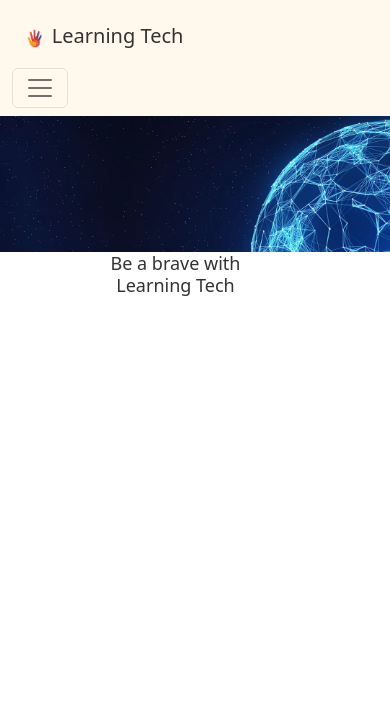
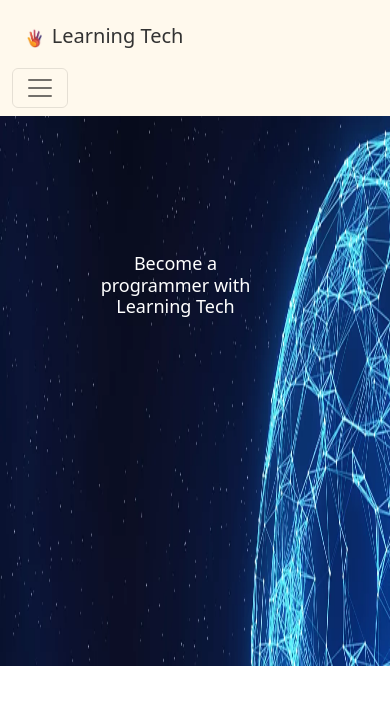
Before and after one commit to Syeda-Aisha-Ahmad/Learning_Tech_Client, a React (Create React App) app: page / in a window 390 px wide. Shown: the top 704 px of the page. Built offline with nearby package versions, Linux system fonts and the light colour scheme; no server answers.

Commit message:
pdf added

```diff
--- a/package.json
+++ b/package.json
@@ -16,6 +16,8 @@
     "react-dom": "^18.2.0",
     "react-router-dom": "^6.4.2",
     "react-scripts": "5.0.1",
+    "react-to-pdf": "^0.0.14",
+    "react-to-print": "^2.14.7",
     "web-vitals": "^2.1.4"
   },
   "scripts": {
--- a/src/components/Courses/CourseDatails/CourseDetails.js
+++ b/src/components/Courses/CourseDatails/CourseDetails.js
@@ -1,19 +1,29 @@
-import React from 'react';
+import React from "react";
 import { Link, useLoaderData } from 'react-router-dom';
 import './courseDetails.css'
 import Button from 'react-bootstrap/Button';
+import { FontAwesomeIcon } from '@fortawesome/react-fontawesome'
+import { faDownload } from '@fortawesome/free-solid-svg-icons'
+import ReactDOM from "react-dom";
+import Pdf from "react-to-pdf";
 
 const CourseDetails = () => {
     const courseDetails = useLoaderData();
     const { name, image, description, id } = courseDetails;
+    const ref = React.createRef();
+
     return (
+
         <div className='course-details-style'>
-            <h1>{name}</h1>
-            <img src={image} alt="" />
-            <p> {description} </p>
-            <Link to={`/checkout/${id}`}><Button variant="warning">Get Premium</Button></Link>
+            <Pdf targetRef={ref} filename="code-example.pdf">
+                {({ toPdf }) => <h1>{name} <FontAwesomeIcon onClick={toPdf} icon={faDownload} title="Download PDF"></FontAwesomeIcon></h1>}
+            </Pdf>
+            <div ref={ref}>
+                <img src={image} alt="" />
+                <p> {description} </p>
+                <Link to={`/checkout/${id}`}><Button variant="warning">Get Premium</Button></Link>
+            </div>
         </div>
     );
 };
-
 export default CourseDetails;
--- a/src/components/Courses/CourseDatails/courseDetails.css
+++ b/src/components/Courses/CourseDatails/courseDetails.css
@@ -14,4 +14,5 @@
 
 .course-details-style button {
     font-size: 18px;
+
 }
--- a/src/components/Home/Home.js
+++ b/src/components/Home/Home.js
@@ -6,7 +6,7 @@ const Home = () => {
     return (
         <div>
             <div className='home-style'>
-                <h1>Be a brave with Learning Tech</h1>
+                <h1>Become a programmer with Learning Tech</h1>
                 <img src={banner} alt="" />
             </div>
         </div>
--- a/src/components/Home/home.css
+++ b/src/components/Home/home.css
@@ -1,5 +1,6 @@
 .home-style img {
     width: 100%;
+    height: 550px;
 }
 
 .home-style h1 {
@@ -11,7 +12,6 @@
 
 @media only screen and (max-width: 600px) {
     .home-style h1 {
-        color: #333;
         position: absolute;
         font-size: 18px;
         top: 30%;
```
Also changed, not shown: 1 other file (tests, documents, lock files or other folders).
